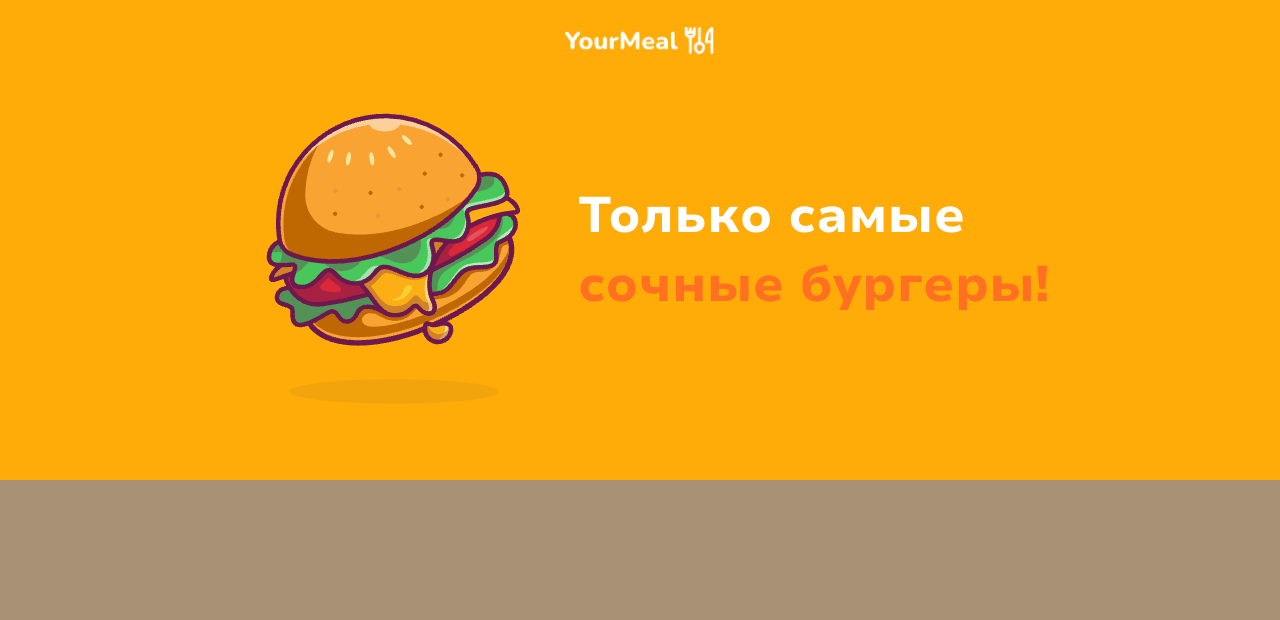
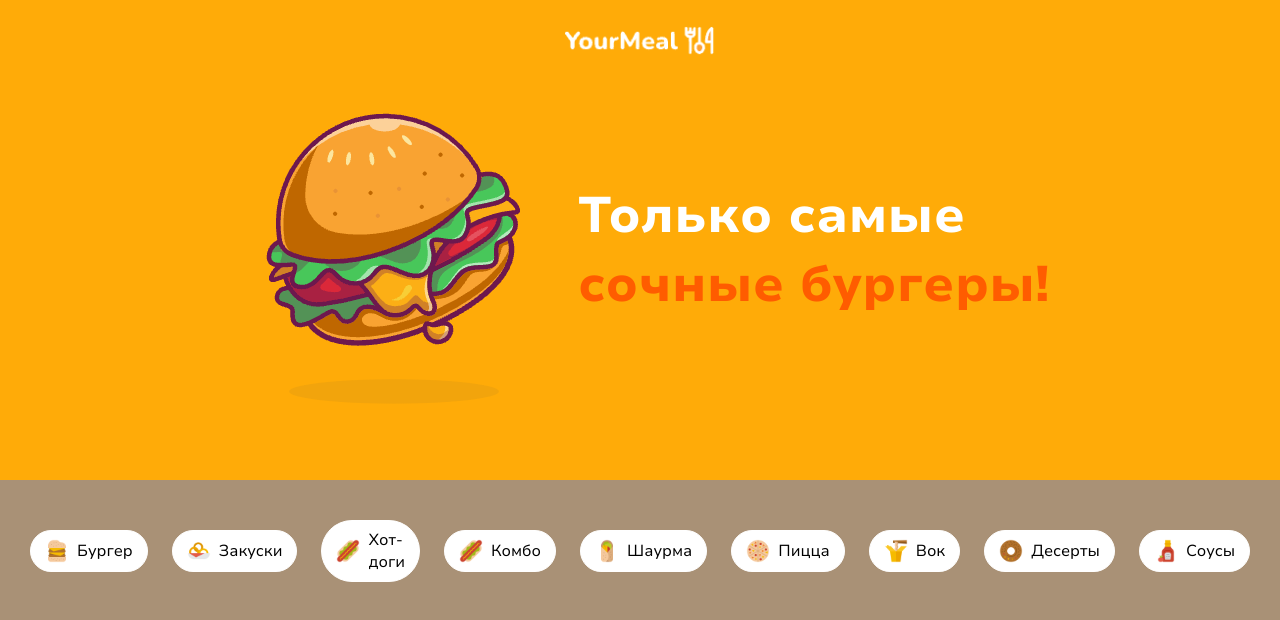
Before and after one commit to piratlena/burger-world, a Nuxt app: page / in a window 1280 px wide. Shown: the top 620 px of the page. Built offline with nearby package versions, Linux system fonts and the light colour scheme.

Commit message:
add menu component

```diff
--- a/assets/scss/_base.scss
+++ b/assets/scss/_base.scss
@@ -3,6 +3,7 @@
 
 $color-primary: #FFAB08;
 $color-secondary: #FF7020;
+$color-big-text: #FF5C00;
 $color-font: #000000;
 $color-white: #FFFFFF;
 
--- /dev/null
+++ b/assets/scss/components/category-tab.scss
@@ -0,0 +1,16 @@
+.category__btn {
+    display: flex;
+    justify-content: center;
+    align-items: center;
+    padding: 8px 14px;
+    background: $color-white;
+    border-radius: 50px;
+    gap: 8px;
+    border: 1px solid $color-white;
+    transition: all .3s;
+    cursor: pointer;
+
+    &:hover {
+        border: 1px solid $color-secondary;
+    }
+}
--- a/assets/scss/components/hero.scss
+++ b/assets/scss/components/hero.scss
@@ -14,8 +14,7 @@
     &__subtitle {
         font-size: 50px;
         font-weight: 800;
-        color: $color-white;
         font-family: $Nunito-ExtraBold;
-        color: $color-secondary;
+        color: $color-big-text;
     }
 }
--- a/assets/scss/components/index.scss
+++ b/assets/scss/components/index.scss
@@ -1,2 +1,4 @@
 @import 'header.scss';
-@import 'hero.scss'
+@import 'hero.scss';
+@import 'menu.scss';
+@import 'category-tab.scss'
--- /dev/null
+++ b/assets/scss/components/menu.scss
@@ -0,0 +1,9 @@
+.menu {
+  width: 100%;
+  padding: 40px 0 50px 0;
+  display: flex;
+  flex-direction: row;
+  justify-content: center;
+  align-items: center;
+  gap: 24px;
+}
--- /dev/null
+++ b/components/CategoryTab.vue
@@ -0,0 +1,17 @@
+<template>
+    <div
+     class="category__btn">
+       <slot/>
+    </div>
+</template>
+
+<script>
+export default {
+name: 'CategoryTab'
+
+}
+</script>
+
+<style lang="scss">
+
+</style>
--- /dev/null
+++ b/components/Menu.vue
@@ -0,0 +1,37 @@
+<template>
+    <div class="menu">
+       <CategoryTab
+          v-for="category in categories">
+           <NuxtImg
+           :src="category.image"
+           :key="category.id"
+           />
+           <span>{{ category.name }}</span>
+       </CategoryTab>
+    </div>
+</template>
+
+<script>
+export default {
+name: 'Menu',
+data() {
+    return {
+        categories: [
+            {id: '1', image: '/icons/burger.svg', name: 'Бургер'},
+            {id: '2', image: '/icons/snack.svg', name: 'Закуски'},
+            {id: '3', image: '/icons/hot-dog.svg', name: 'Хот-доги'},
+            {id: '4', image: '/icons/hot-dog.svg', name: 'Комбо'},
+            {id: '5', image: '/icons/kebab.svg', name: 'Шаурма'},
+            {id: '6', image: '/icons/pizza.svg', name: 'Пицца'},
+            {id: '7', image: '/icons/wock.svg', name: 'Вок'},
+            {id: '8', image: '/icons/doughnut.svg', name: 'Десерты'},
+            {id: '9', image: '/icons/souces.svg', name: 'Соусы'},
+        ]
+    }
+}
+}
+</script>
+
+<style lang="scss" scoped>
+
+</style>
--- a/pages/index.vue
+++ b/pages/index.vue
@@ -2,6 +2,9 @@
     <div>
      <Header/>
      <Hero/>
+     <div class="container">
+        <Menu/>
+     </div>
     </div>
 </template>
 
```
Also changed, not shown: public/icons/burger.svg (added).
